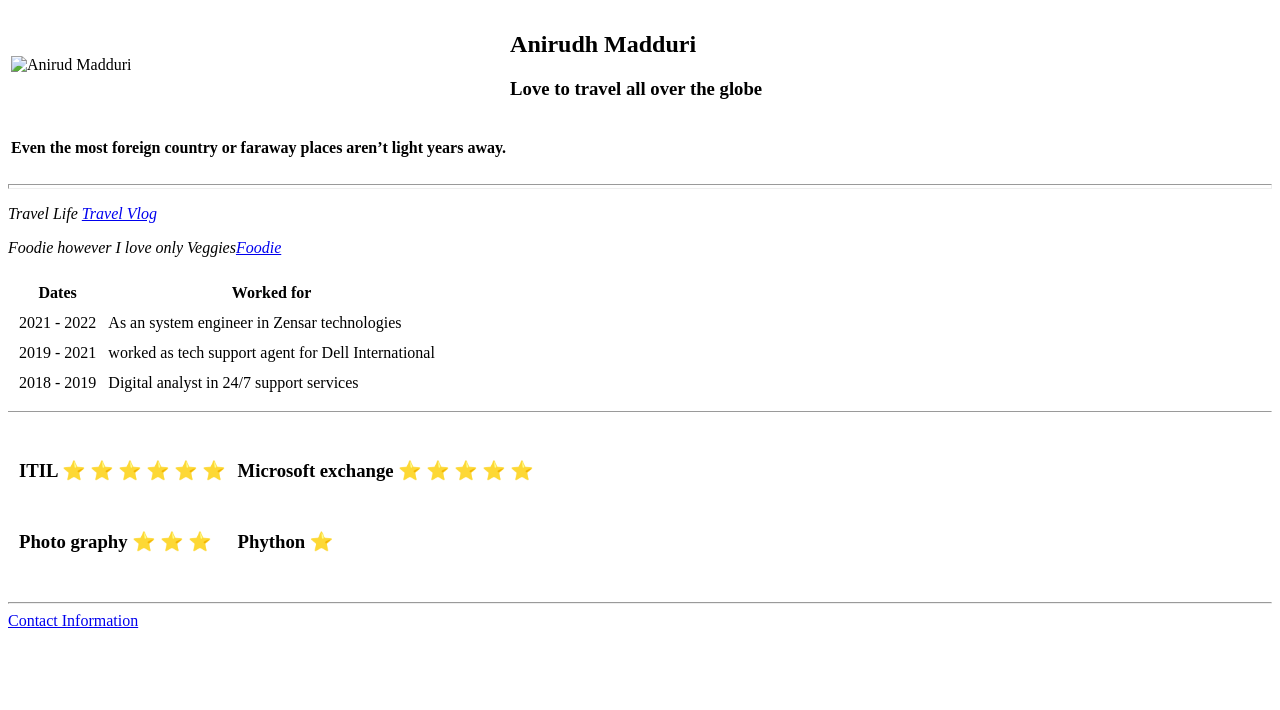
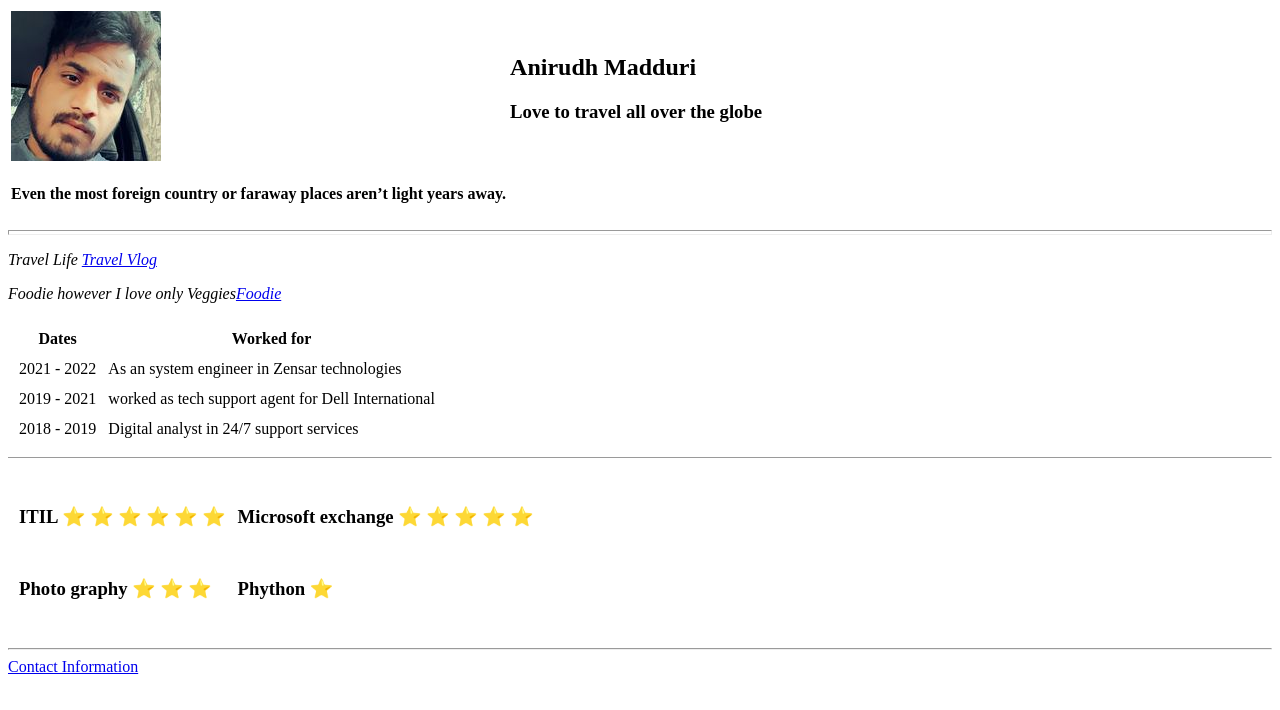
Before and after one commit to Anirudh0071/CV, a plain HTML site: page index.html in a window 1280 px wide. Drawn offline with Linux system fonts and the light colour scheme.

Commit message:
Update index.html

```diff
--- a/index.html
+++ b/index.html
@@ -9,7 +9,7 @@
 <body>
   <table>
     <tr>
-      <td><img src=Images\158421244_261208178814413_8361420902560622229_n.jpg" alt="Anirud Madduri"></td>
+      <td><img src="Images\158421244_261208178814413_8361420902560622229_n.jpg" alt="Anirud Madduri"></td>
       <td>
         <h2>Anirudh Madduri</h2>
         <h3>
```
